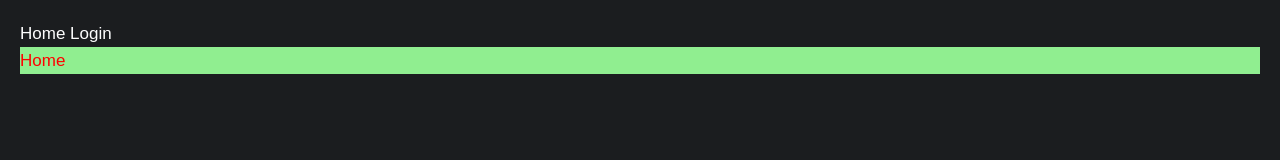
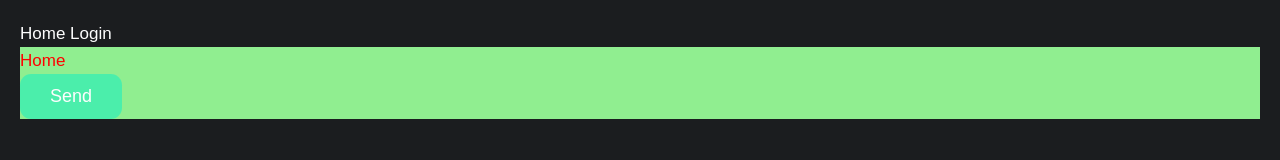
Before and after one commit to stkudryashov/js-bank-client, a website built with webpack: page src/index.html in a window 1280 px wide. Built offline with nearby package versions, Linux system fonts and the light colour scheme.

Commit message:
add button component

```diff
--- a/src/components/screens/home/home.component.js
+++ b/src/components/screens/home/home.component.js
@@ -5,6 +5,7 @@ import template from './home.template.html'
 import styles from './home.module.scss'
 
 import { $R } from '@/core/rquery/rquery.lib'
+import { Button } from '@/components/ui/button/button.component'
 
 export class Home extends BaseScreen {
   constructor() {
@@ -12,7 +13,13 @@ export class Home extends BaseScreen {
   }
 
   render() {
-    const element = renderService.htmlToElement(template, styles, [])
+    const element = renderService.htmlToElement(template, styles, [
+      new Button({
+        children: 'Send',
+        onClick: () => alert(element.classList),
+        variant: 'green'
+      })
+    ])
 
     $R(element).find('p').css('color', 'red')
 
--- a/src/components/screens/home/home.template.html
+++ b/src/components/screens/home/home.template.html
@@ -1,3 +1,4 @@
 <div class="home">
   <p>Home</p>
+  <component-button></component-button>
 </div>
--- /dev/null
+++ b/src/components/ui/button/button.component.js
@@ -0,0 +1,28 @@
+import { BaseChild } from '@/core/component/base-child.component.js'
+import renderService from '@/core/services/render.service'
+
+import template from './button.template.html'
+import styles from './button.module.scss'
+
+import { $R } from '@/core/rquery/rquery.lib'
+
+export class Button extends BaseChild {
+  constructor({ children, onClick, variant }) {
+    super()
+
+    if (!children) throw Error('Children is empty.')
+
+    this.children = children
+    this.onClick = onClick
+    this.variant = variant
+  }
+
+  render() {
+    this.element = renderService.htmlToElement(template, styles, [])
+
+    $R(this.element).html(this.children).click(this.onClick)
+    if (this.variant) $R(this.element).addClass(styles[this.variant])
+
+    return this.element
+  }
+}
--- /dev/null
+++ b/src/components/ui/button/button.module.scss
@@ -0,0 +1,36 @@
+@import 'src/styles/variables';
+@import 'src/styles/mixins';
+
+.button {
+	@include transition(background-color);
+	background-color: $gray;
+	color: $white;
+	border-radius: $radius;
+	padding: 12px 30px;
+	font-size: 18px;
+	font-weight: 500;
+	text-transform: capitalize;
+
+	&:disabled {
+		cursor: not-allowed;
+		pointer-events: none;
+	}
+
+	&:hover {
+		background-color: lighten($gray, 3%);
+	}
+
+	&.green {
+		background-color: rgba($secondary, 50%);
+		&:hover {
+			background-color: rgba($secondary, 80%);
+		}
+	}
+
+	&.purple {
+		background-color: rgba($primary, 40%);
+		&:hover {
+			background-color: rgba($primary, 70%);
+		}
+	}
+}
--- /dev/null
+++ b/src/components/ui/button/button.template.html
@@ -0,0 +1 @@
+<button class="button"></button>
--- a/src/core/rquery/rquery.lib.js
+++ b/src/core/rquery/rquery.lib.js
@@ -20,6 +20,8 @@ class RQuery {
     }
   }
 
+  /* FIND */
+
   /**
    * Find the first element that matches the specified selector within the selected element.
    * @param {string} selector - CCS selector string to search for within the selected element.
@@ -35,36 +37,7 @@ class RQuery {
     }
   }
 
-  /**
-   * Get or set inner HTML of the current element.
-   * @param {HTMLElement|string} [htmlContent] - Optional HTML content to set.
-   * If not provided, the current inner HTML will be returned.
-   * @returns {RQuery|string} The current RQuery instance for chaining when
-   * setting HTML content, or the current inner HTML.
-   */
-  html(htmlContent) {
-    if (typeof htmlContent === 'undefined') {
-      return this.element.innerHTML
-    } else {
-      this.element.innerHTML = htmlContent
-      return this
-    }
-  }
-
-  /**
-   * Set the CSS style of the selected element.
-   * @param {string} property - CSS property to set.
-   * @param {string} value - The value to set for the CSS property.
-   * @returns {RQuery} The current RQuery instance for chaining.
-   */
-  css(property, value) {
-    if (typeof property !== 'string' || typeof value !== 'string') {
-      throw new Error('Property and value must be strings.')
-    }
-
-    this.element.style[property] = value
-    return this
-  }
+  /* INSERT */
 
   /**
    * Append a new element as a child of the selected element.
@@ -99,6 +72,86 @@ class RQuery {
       throw Error('Element does not have parent element.')
     }
   }
+
+  /**
+   * Get or set inner HTML of the current element.
+   * @param {HTMLElement|string} [htmlContent] - Optional HTML content to set.
+   * If not provided, the current inner HTML will be returned.
+   * @returns {RQuery|string} The current RQuery instance for chaining when
+   * setting HTML content, or the current inner HTML.
+   */
+  html(htmlContent) {
+    if (typeof htmlContent === 'undefined') {
+      return this.element.innerHTML
+    } else {
+      this.element.innerHTML = htmlContent
+      return this
+    }
+  }
+
+  /* EVENTS */
+
+  /**
+   * Attach a click event listener to the selected element.
+   * @param {function(Event): void} callback - The event listener function to execute when the
+   * selected element is clicked. The function will receive the event object as its argument.
+   * @returns {RQuery} The current RQuery instance for chaining.
+   */
+  click(callback) {
+    this.element.addEventListener('click', callback)
+    return this
+  }
+
+  /* STYLES */
+
+  /**
+   * Set the CSS style of the selected element.
+   * @param {string} property - CSS property to set.
+   * @param {string} value - The value to set for the CSS property.
+   * @returns {RQuery} The current RQuery instance for chaining.
+   */
+  css(property, value) {
+    if (typeof property !== 'string' || typeof value !== 'string') {
+      throw new Error('Property and value must be strings.')
+    }
+
+    this.element.style[property] = value
+    return this
+  }
+
+  /**
+   * Adds a class or a list of classes to the current element.
+   * @param {string | string[]} classNames - A single class name or an array of class names to add to the element.
+   * @returns {RQuery} The current RQuery instance for chaining.
+   */
+  addClass(classNames) {
+    if (Array.isArray(classNames)) {
+      for (const className of classNames) {
+        this.element.classList.add(className)
+      }
+    } else {
+      this.element.classList.add(classNames)
+    }
+
+    return this
+  }
+
+  /**
+   * Removes a class or a list of classes from the current element.
+   * @param {string | string[]} classNames - A single class name or an array of class names to remove from the element.
+   * @returns {RQuery} The current RQuery instance for chaining.
+   */
+  removeClass(classNames) {
+    if (Array.isArray(classNames)) {
+      for (const className of classNames) {
+        this.element.classList.remove(className)
+      }
+    } else {
+      this.element.classList.remove(classNames)
+    }
+
+    return this
+  }
 }
 
 /**
```
